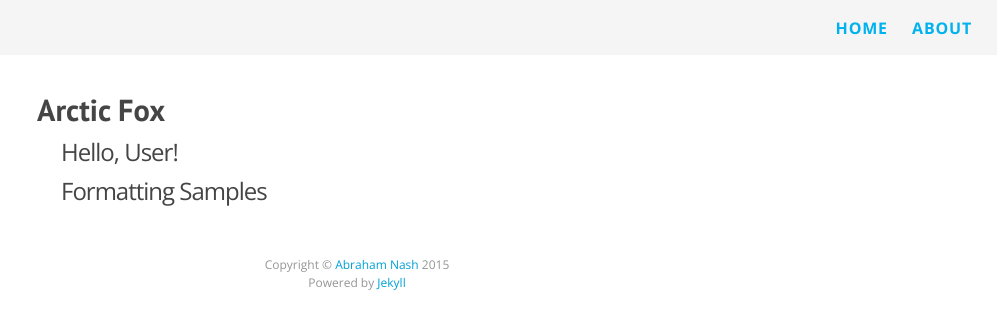
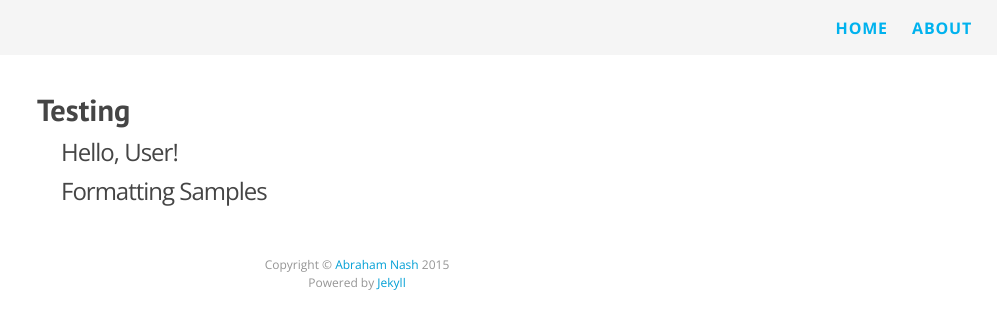
Before and after one commit to diezcami/arctic-fox-theme, a Jekyll site: the page built from index.html, in a window 1280 px wide. Shown: the top 329 px of the page, without its empty margins (283-1280 px from the left). Built offline with Jekyll 4.4.1, drawn with Linux system fonts in a browser that asks for light colours; nearby versions of some CDN libraries; Markdown is read by kramdown in place of the engine named in the settings.

Commit message:
Update _config.yml

```diff
--- a/_config.yml
+++ b/_config.yml
@@ -1,5 +1,5 @@
 # Site settings
-title: Arctic Fox
+title: Testing
 email:
 description: > # this means to ignore newlines until "baseurl:"
   Jekyll Theme Demo
```
